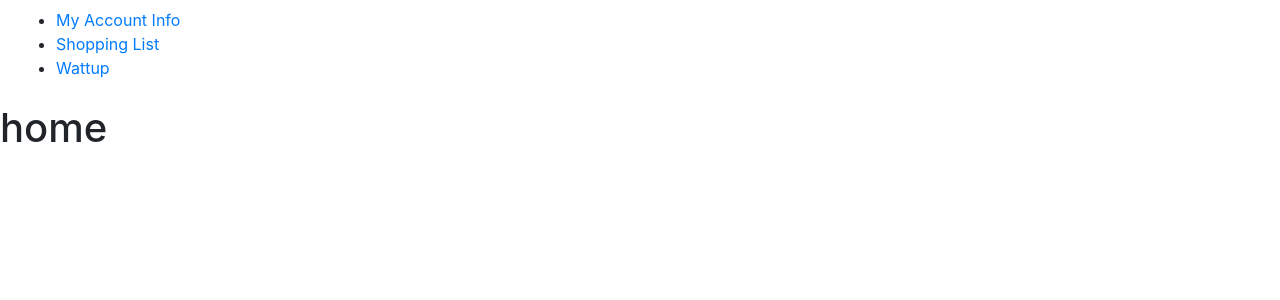
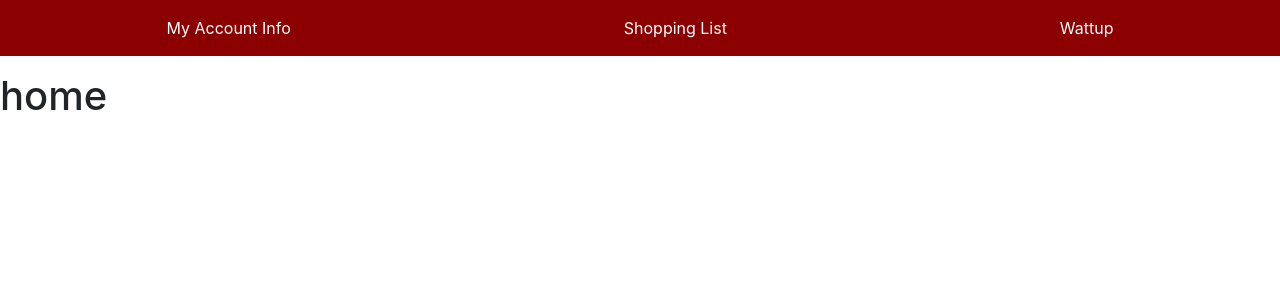
Before and after one commit to RoninDusette/ReactExamples, a React (Create React App) app in the folder ReactExamples/frontend/: page / in a window 1280 px wide. Shown: the top 300 px of the page. Built offline with nearby package versions, Linux system fonts and the light colour scheme.

Commit message:
added some styling

```diff
--- a/ReactExamples/frontend/src/components/views/Nav.jsx
+++ b/ReactExamples/frontend/src/components/views/Nav.jsx
@@ -1,15 +1,33 @@
 import React, {Component} from 'react';
-import {Link} from 'react-router-dom';
+import {NavLink} from 'react-router-dom';
 
 
 class Nav extends Component {
     render() {
         return (
-            <div className="navbar">
-                <ul>
-                    <li><Link to="/my-account-info">My Account Info</Link></li>
-                    <li><Link to="/shopping-list">Shopping List</Link></li>
-                    <li><Link to="/wattup">Wattup</Link></li>
+            <div className="nav-bar">
+                <ul className="list-unstyled list-inline can-haz-navbehr">
+                    <li>
+                        <NavLink to="/my-account-info"
+                                 className="nav-link"
+                        >
+                            My Account Info
+                        </NavLink>
+                    </li>
+                    <li>
+                        <NavLink to="/shopping-list"
+                                 className="nav-link"
+                        >
+                            Shopping List
+                        </NavLink>
+                    </li>
+                    <li>
+                        <NavLink to="/wattup"
+                                 className="nav-link"
+                        >
+                            Wattup
+                        </NavLink>
+                    </li>
                 </ul>
             </div>
         );
--- a/ReactExamples/frontend/src/styles/main.css
+++ b/ReactExamples/frontend/src/styles/main.css
@@ -0,0 +1,25 @@
+/* Navbar */
+
+.nav-bar {
+    min-height: 20%;
+    width: 100%;
+}
+
+.can-haz-navbehr {
+    display: flex;
+    justify-content: space-around;
+    align-items: center;
+    min-height: 7vh;
+    background-color: darkred;
+    transition: all .5s ease;
+}
+
+.can-haz-navbehr a {
+    color: white;
+    text-decoration: none;
+    transition: color .5s ease;
+}
+
+.can-haz-navbehr a:hover {
+    color: navajowhite;
+}
```
Also changed, not shown: 2 other files (tests, documents, lock files or other folders).
